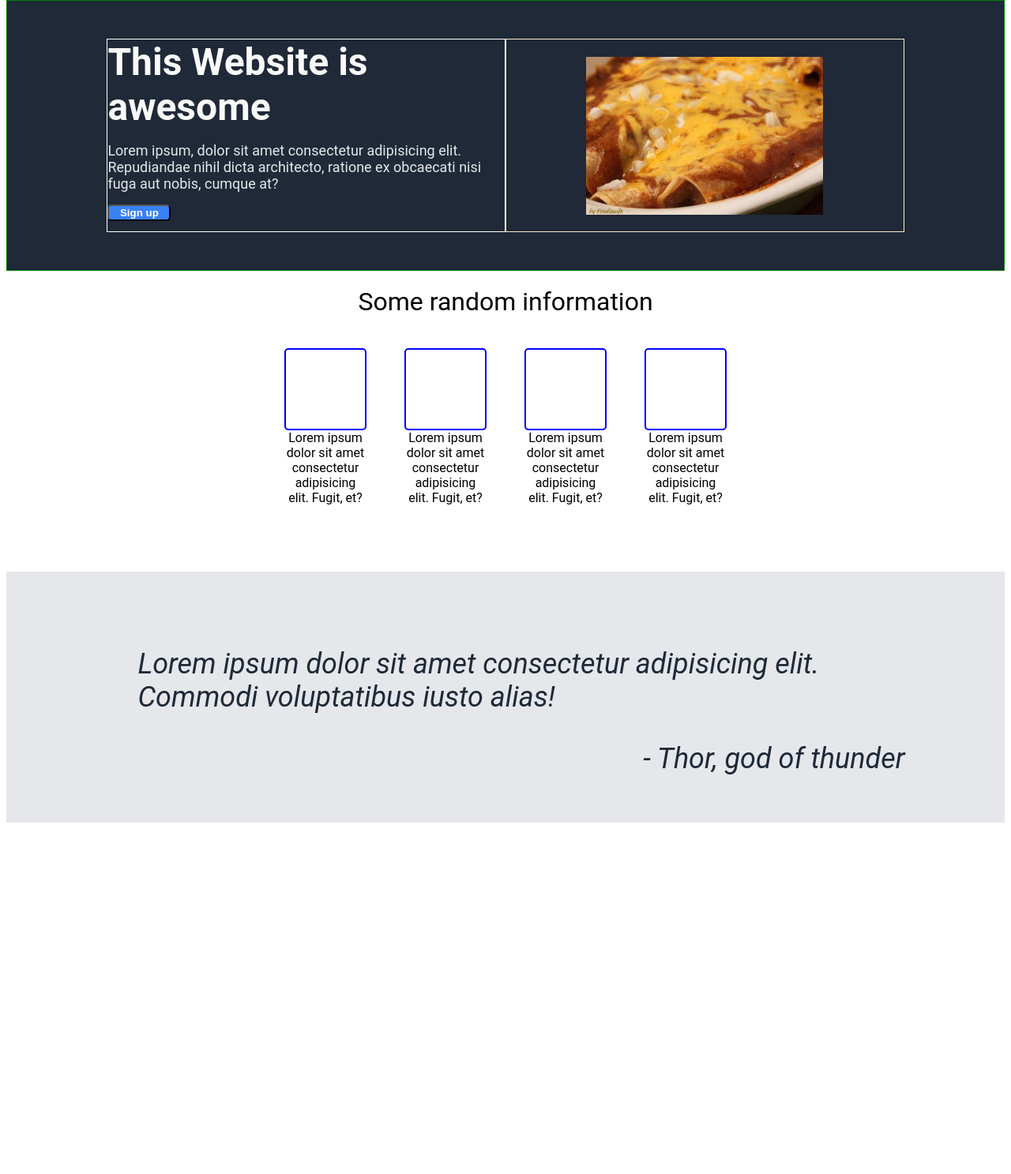
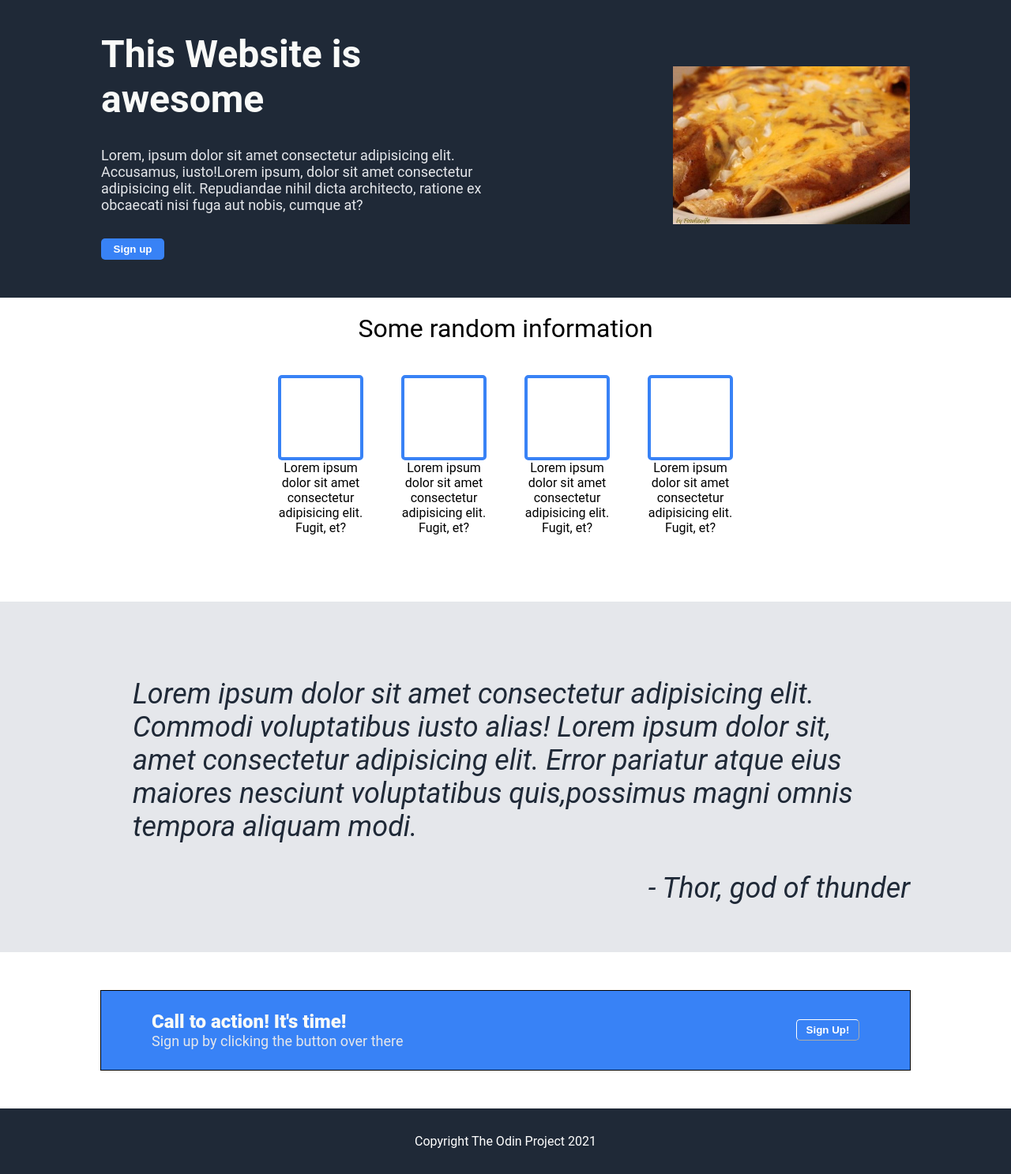
Before and after one commit to Gethlan2048/Landing-Page, a plain HTML site: page index.html in a window 1280 px wide. Shown: the part 61-1548 px from the top of the page at 79% size. Before the commit the page ends 1111 px from the top, so only its background shows below. Drawn offline with Linux system fonts and the light colour scheme.

Commit message:
Add footer and action areas to page

```diff
--- a/index.html
+++ b/index.html
@@ -11,17 +11,18 @@
     <div class="header">
         <div class="headlogotext">Header Logo</div>
         <ul>
-                <li><a href="https://google.com">header link one</a></li>
-                <li><a href="https://google.com">header link two</a></li>
-                <li><a href="https://google.com">header link three</a></li>
+            <li><a href="https://google.com">Google.com</a></li>
+            <li><a href="https://google.com">Google.com</a></li>
+            <li><a href="https://google.com">Google.com</a></li>
         </ul>
     </div>
+    <div class="maincontainer">
         <div class="titlecontainer">
             <div class="maintextcontainer">
                 <div class="maintext">This Website is awesome</div>
-                <div class="subtext">Lorem ipsum, dolor sit amet consectetur adipisicing elit. Repudiandae nihil dicta
+                <div class="subtext">Lorem, ipsum dolor sit amet consectetur adipisicing elit. Accusamus, iusto!Lorem ipsum, dolor sit amet consectetur adipisicing elit. Repudiandae nihil dicta
                     architecto, ratione ex obcaecati nisi fuga aut nobis, cumque at?</div>
-                <button>Sign up</button>
+                <button class="titlebutton">Sign up</button>
             </div>
             <div class="image"><img src="./img/enchilada.jpg"></div>
         </div>
@@ -47,10 +48,23 @@
             </div>
         </div>
         <div class="quotecontainer">
-           <blockquote class="quote">Lorem ipsum dolor sit amet consectetur adipisicing elit. Commodi voluptatibus iusto alias!</blockquote>
+            <blockquote class="quote">Lorem ipsum dolor sit amet consectetur adipisicing elit. Commodi voluptatibus
+                iusto alias! Lorem ipsum dolor sit, amet consectetur adipisicing elit. Error pariatur atque eius maiores nesciunt voluptatibus quis,possimus magni omnis tempora aliquam modi.</blockquote>
             <cite class="quote">- Thor, god of thunder</cite>
         </div>
-        <div class="actioncontainer"></div>
+        <div class="actioncontainer">
+            <div class="actioncontainer1">
+                <div class="actionitem1">
+                    <div class="headlogotext">Call to action! It's time!</div>
+                    <div class="subtext">Sign up by clicking the button over there</div>
+                </div>
+                <div class="actionitem2">
+                    <button class="actionbutton">Sign Up!</button>
+                </div>
+            </div>
+        </div>
+        <div class="footer">Copyright The Odin Project 2021</div>
+    </div>
 </body>
 
 </html>
--- a/style.css
+++ b/style.css
@@ -4,6 +4,7 @@ body{
     display: flex;
     flex-direction: column;
     font-family: "roboto";
+    margin: 0;
 }
 ul{
     display: flex;
@@ -18,13 +19,15 @@ a{
     font-size: 18px;
     color: #E5E7Eb;
 }
-button{
+.titlebutton{
     width:6em;
+    height: 2em;
     border-radius: 5px;
     background-color: #3882f6;
     color: white;
     font-weight: 900;
-    margin-bottom: 1em;
+    border-color: white;
+    border: 0;
 }
 img{
     width: 300px;
@@ -36,28 +39,34 @@ img{
 }
 .image{
     display: flex;
-    border: 1px solid blanchedalmond;
-    justify-content: center;
+    flex:1;
+    justify-content: right;
     align-items: center;
-    flex:1;
 }
-.header{
+.header, .footer{
     display: flex;
-    justify-content: space-between;
     align-items: center;
     background-color: #1F2937;
     color: white;
 }
+.header{
+    justify-content: space-between;
+}
+.footer{
+    justify-content: center;
+    padding: 2em;
+}
 .headlogotext{
     font-size: 24px;
     color: #F9FAF8;
+    font-weight: 900;;
 }
 .titlecontainer{
 
     background-color: #1F2937;
     display: flex;
+    flex: 1;
     color: white;
-    border: 1px solid green;
     padding-top: 3em;
     padding-bottom: 3em;
 }
@@ -65,9 +74,12 @@ img{
     color: white;
     display: flex;
     flex-direction: column;
-    border: 1px white solid;
     flex:1;
-    gap: 1em;
+    gap: 2em;
+}
+.maincontainer{
+    display: flex;
+    flex-direction: column;
 }
 .maintext{
    font-size: 48px;
@@ -85,6 +97,7 @@ img{
 .infocontainer{
     display: flex;
     background-color: white;
+    flex: 1;
     flex-direction: column;
     padding-bottom: 4em;
 }
@@ -105,7 +118,7 @@ img{
     flex-direction: column;
     width: 100px;
     height: 100px;
-    border: 2px solid blue;
+    border: 4px solid #3882f6;
     border-radius: 5px;
 }
 .itemtext{
@@ -124,6 +137,7 @@ img{
 }
 .quotecontainer{
        background-color: #E5E7Eb;
+       flex: 1;
        font-size: 30px;
        text-align: right;
        padding-top: 2em;
@@ -131,3 +145,37 @@ img{
        padding-left: 10%;
        padding-right: 10%;
 }
+.actioncontainer{
+    display: flex;
+    justify-content: center;
+    align-items: center;
+    padding-top: 3em;
+    padding-bottom: 3em;
+}
+.actioncontainer1{
+    display: flex;
+    border: 1px solid black;
+    background-color: #3882f6;
+    height: 100px;
+    width: 80%;
+}
+.actionitem1{
+    flex: 2;
+    padding-left: 4em;
+    gap:3px;
+    align-self: center;
+}
+.actionitem2{
+    align-self: center;
+    padding: 4em;
+}
+.actionbutton{
+    width:6em;
+    height: 2em;
+    border-radius: 5px;
+    background-color: #3882f6;
+    color: white;
+    font-weight: 900;
+    border-color: white;
+    border-width: 1px;
+}
```
Lines whose indentation alone changed are shown as unchanged.
